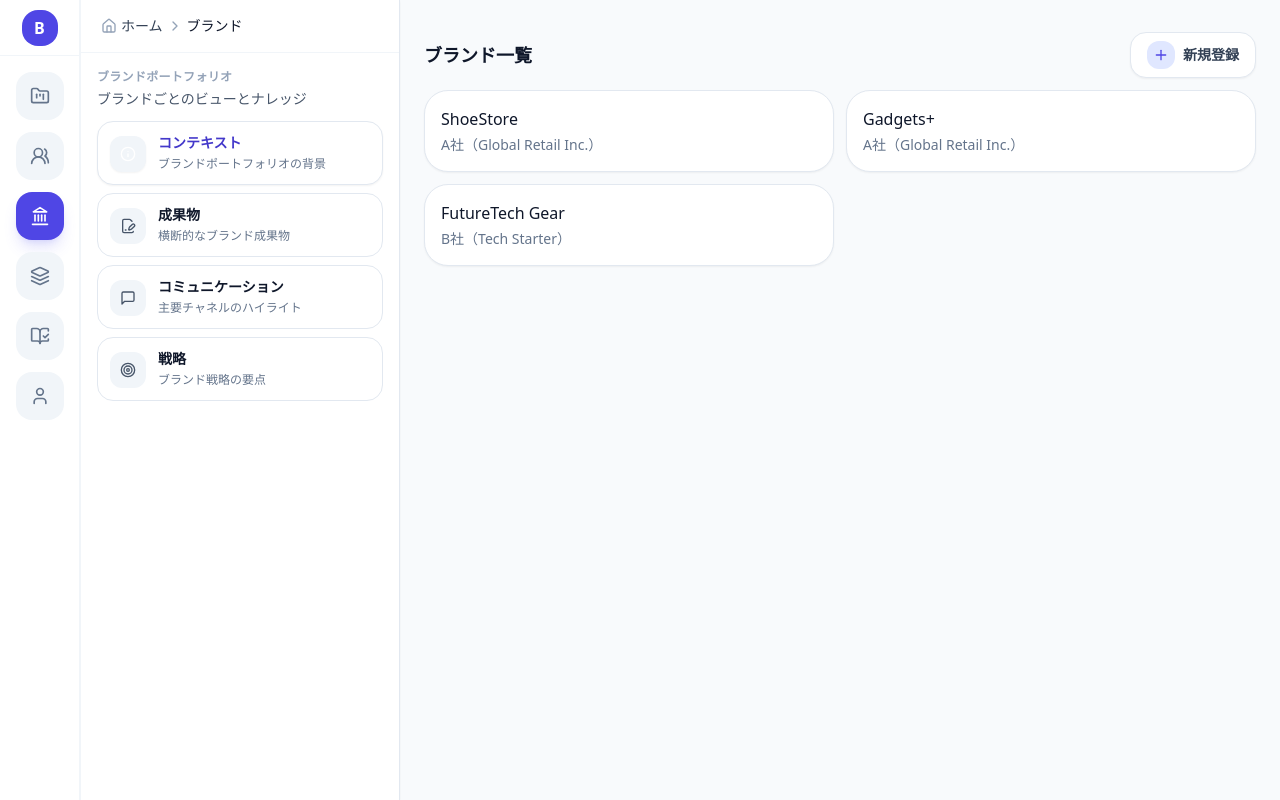
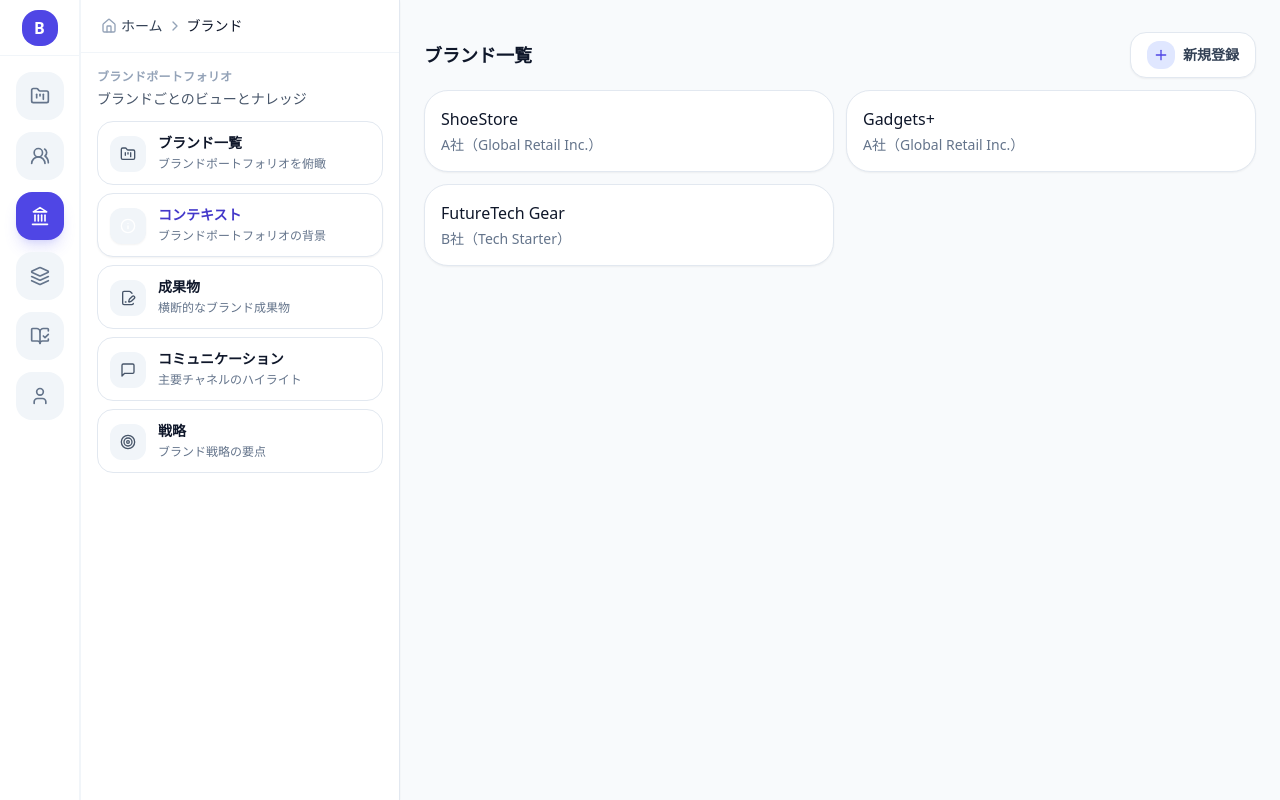
Before and after one commit to aony1215/benten_prototype, a Next.js app: page /brands in a window 1280 px wide. Built offline with nearby package versions, Linux system fonts and the light colour scheme.

Commit message:
Add list navigation entries to hierarchy menus

```diff
--- a/components/Shell.tsx
+++ b/components/Shell.tsx
@@ -565,6 +565,13 @@ function buildCustomerHierarchy({ sp, currentView, pathname }: BuilderArgs): Hie
     const navDefinitions: ModeNavDefinition[] = [
       {
         path: '/customers',
+        label: '顧客一覧',
+        description: '顧客アカウントを横断的に確認',
+        icon: FolderKanban,
+        params: { section: 'list' },
+      },
+      {
+        path: '/customers',
         label: 'コンテキスト',
         description: '顧客ポートフォリオの背景と注力領域',
         icon: Info,
@@ -696,6 +703,13 @@ function buildCustomerHierarchy({ sp, currentView, pathname }: BuilderArgs): Hie
   const activeSection = sp?.get('section') ?? 'context'
 
   const navDefinitions: ModeNavDefinition[] = [
+    {
+      path: '/customers',
+      label: '顧客一覧',
+      description: '他の顧客を参照',
+      icon: FolderKanban,
+      params: { section: 'list' },
+    },
     {
       path: '/customers',
       label: 'アカウント概要',
@@ -909,6 +923,13 @@ function buildBrandHierarchy({ sp, currentView, pathname }: BuilderArgs): Hierar
     const navDefinitions: ModeNavDefinition[] = [
       {
         path: '/brands',
+        label: 'ブランド一覧',
+        description: 'ブランドポートフォリオを俯瞰',
+        icon: FolderKanban,
+        params: { section: 'list' },
+      },
+      {
+        path: '/brands',
         label: 'コンテキスト',
         description: 'ブランドポートフォリオの背景',
         icon: Info,
@@ -1057,6 +1078,13 @@ function buildBrandHierarchy({ sp, currentView, pathname }: BuilderArgs): Hierar
   const activeSection = sp?.get('section') ?? 'context'
 
   const navDefinitions: ModeNavDefinition[] = [
+    {
+      path: '/brands',
+      label: 'ブランド一覧',
+      description: '他のブランドを参照',
+      icon: FolderKanban,
+      params: { section: 'list' },
+    },
     {
       path: '/brands',
       label: 'ブランド概要',
@@ -1212,6 +1240,13 @@ function buildProgramHierarchy({ sp, currentView, pathname }: BuilderArgs): Hier
     const navDefinitions: ModeNavDefinition[] = [
       {
         path: '/programs',
+        label: 'プログラム一覧',
+        description: '全プログラムの状況を俯瞰',
+        icon: FolderKanban,
+        params: { section: 'list' },
+      },
+      {
+        path: '/programs',
         label: 'コンテキスト',
         description: 'ポートフォリオ全体の背景',
         icon: Info,
@@ -1360,6 +1395,13 @@ function buildProgramHierarchy({ sp, currentView, pathname }: BuilderArgs): Hier
   const activeSection = sp?.get('section') ?? 'context'
 
   const navDefinitions: ModeNavDefinition[] = [
+    {
+      path: '/programs',
+      label: 'プログラム一覧',
+      description: '他のプログラムを参照',
+      icon: FolderKanban,
+      params: { section: 'list' },
+    },
     {
       path: '/programs',
       label: 'プログラム概要',
```
